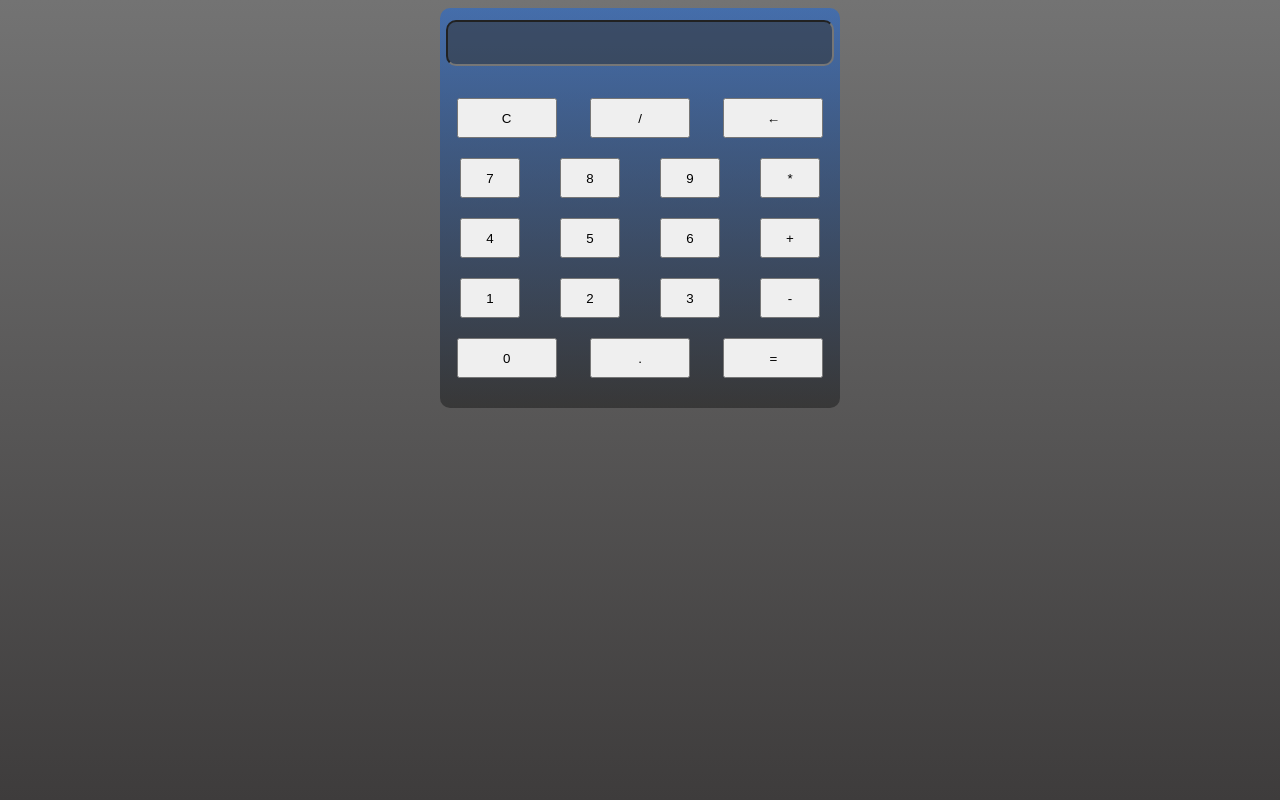
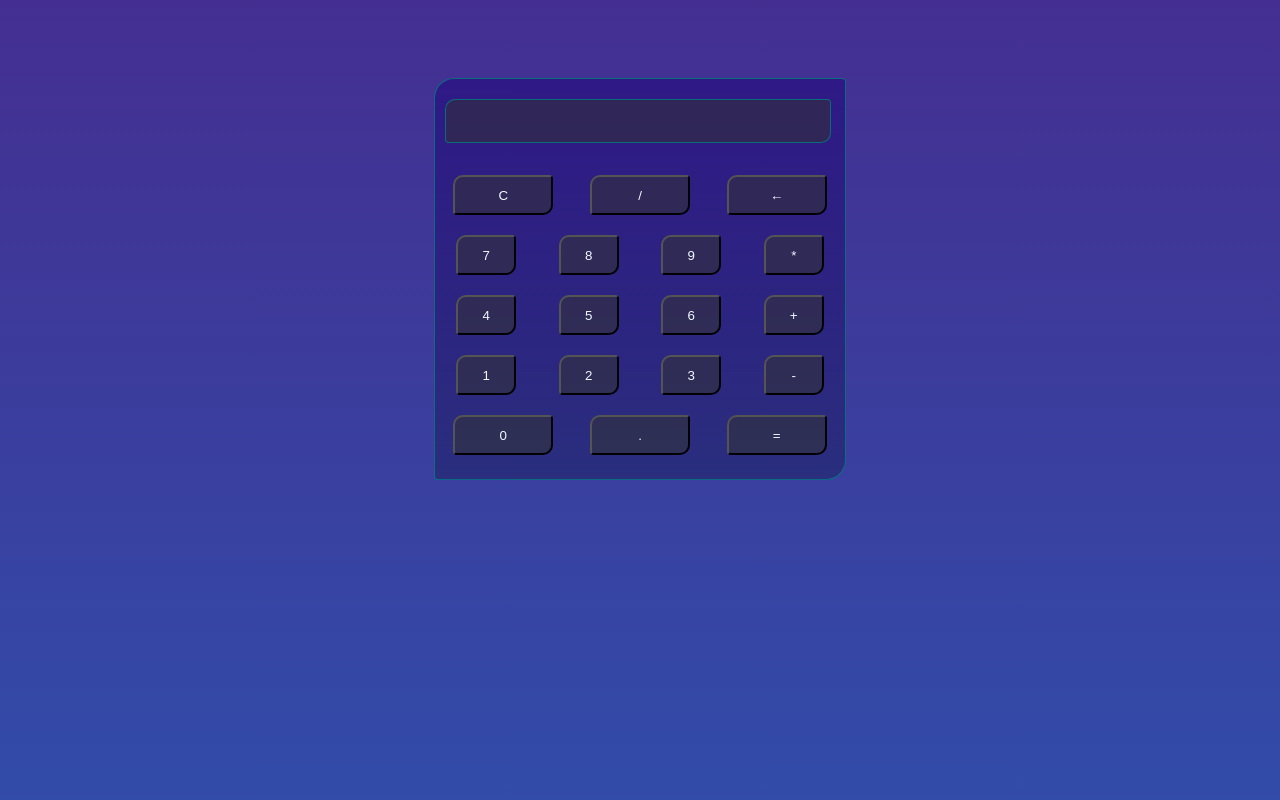
Before and after one commit to DavidLopezIT1/Logic_Calculator, a PHP site: page / in a window 1280 px wide. Run offline with PHP 8.4, Linux system fonts and the light colour scheme.

Commit message:
Finished calculator-Logic proyect

```diff
--- a/index.php
+++ b/index.php
@@ -1,13 +1,10 @@
 <?php
-
 //include "./operation.php";
-
         $buttons= isset($_POST["button"]) ? $_POST["button"]: null;
         $operator= isset($_POST["Operator"]) ? $_POST["Operator"]: null;
         $Screen= isset($_POST["Screen_Result"]) ? $_POST["Screen_Result"]: null;
         $buttons2= isset($_POST["buttons2"]) ? $_POST["buttons2"]: null;
         $operator2= isset($_POST["operator2"]) ? $_POST["operator2"]: null;
-
 
         if($operator != null){
             if($operator =="="){
@@ -15,15 +12,12 @@
                     case '+':
                         $Screen = ($buttons2 + $Screen);
                         break;
-
                             case '-':
                                 $Screen = ($buttons2 - $Screen);
                                     break;
-
                                      case '*':
                                            $Screen = ($buttons2 * $Screen);
                                                break;
-
                                                     case '/':
                                                        $Screen = ($buttons2 / $Screen);
                                                           break;
@@ -34,16 +28,11 @@
                 $buttons2 = $Screen;
                 $Screen= null;
             }
-
         }
-
         else{
             $Screen = $Screen.$buttons;
         }
-
-
  ?>
-
 <!DOCTYPE html>
 <html lang="en">
 <head>
@@ -55,23 +44,11 @@
 
 </head>
 <body>
-
-    <header>
-
-    </header>
-
 <main>
-
 
     <form action="index.php" method="post">
         <div class="Container" name="Container">
             <input class="Screen_Result" type="text" name="Screen_Result" value="<?php echo $Screen; ?>" >
-
-            <?php
-    ?>
-
-
-
 
        <div class="Submit_Butt_Top">
         <button class="Submit_Butt_Topi" type="submit" name="Operator" value= "borrar">C</button>
@@ -114,7 +91,5 @@
 
 </main>
 
-    <footer></footer>
-
 </body>
 </html>
--- a/style.css
+++ b/style.css
@@ -2,27 +2,45 @@ html{
     display: flex;
     justify-content: center;
     height: 100%;
-    background: linear-gradient(#333333af, #3e3c3c);
+    background: linear-gradient(rgba(32, 7, 124, 0.838), rgba(5, 36, 150, 0.818));
 }
 .Screen_Result{
     background-color: #3333338a;
     width: 380px;
     height: 40px;
-    margin:12px 6px;
+    margin:12px 10px;
+    margin-top: 20px;
     text-align: end;
     font-family: serif;
     font-size: larger;
     color: rgba(250, 235, 215, 0.735);
-    border-radius: 10px;
+    border-top-left-radius: 10px;
+    border-bottom-right-radius: 10px;
+    border-top-right-radius: 4px;
+    border-bottom-left-radius: 4px;
+    border: solid 1px rgba(0, 128, 128, 0.78);
+}
+.Screen_Result:hover{
+    background-color: rgba(10, 81, 167, 0.316);
+    color: rgb(199, 5, 199);
 }
 .Container{
     display: inherit;
-    background: linear-gradient(rgba(0, 102, 255, 0.401), #2323239a);
-    width: 400px;
+    background: linear-gradient(rgba(32, 7, 124, 0.57), #0d0d3f57);
+    margin-top:70px;
+    width: 410px;
     height: 400px;
-    border-radius: 10px;
+    border-top-left-radius: 20px;
+    border-bottom-right-radius: 20px;
+    border-top-right-radius: 4px;
+    border-bottom-left-radius: 4px;
+    border: solid 1px rgba(0, 128, 128, 0.78);
+}
+.Container:hover{
+    background: linear-gradient(rgba(34, 1, 153, 0.57), #0d0d3f7f);
 
 }
+
 .Submit_Butt_Top{
     display: flex;
    justify-content: space-around;
@@ -51,4 +69,17 @@ html{
 button{
     height: 40px;
     width: 60px;
+    border-top-left-radius: 10px;
+    border-bottom-right-radius: 10px;
+    border-top-right-radius: 4px;
+    border-bottom-left-radius: 4px;
+    background-color: #3333338a;
+    color: aliceblue;
+
 }
+button:hover{
+
+    background-color: rgb(27, 36, 162);
+    color: aliceblue;
+
+}
```
Lines whose indentation alone changed are shown as unchanged.
